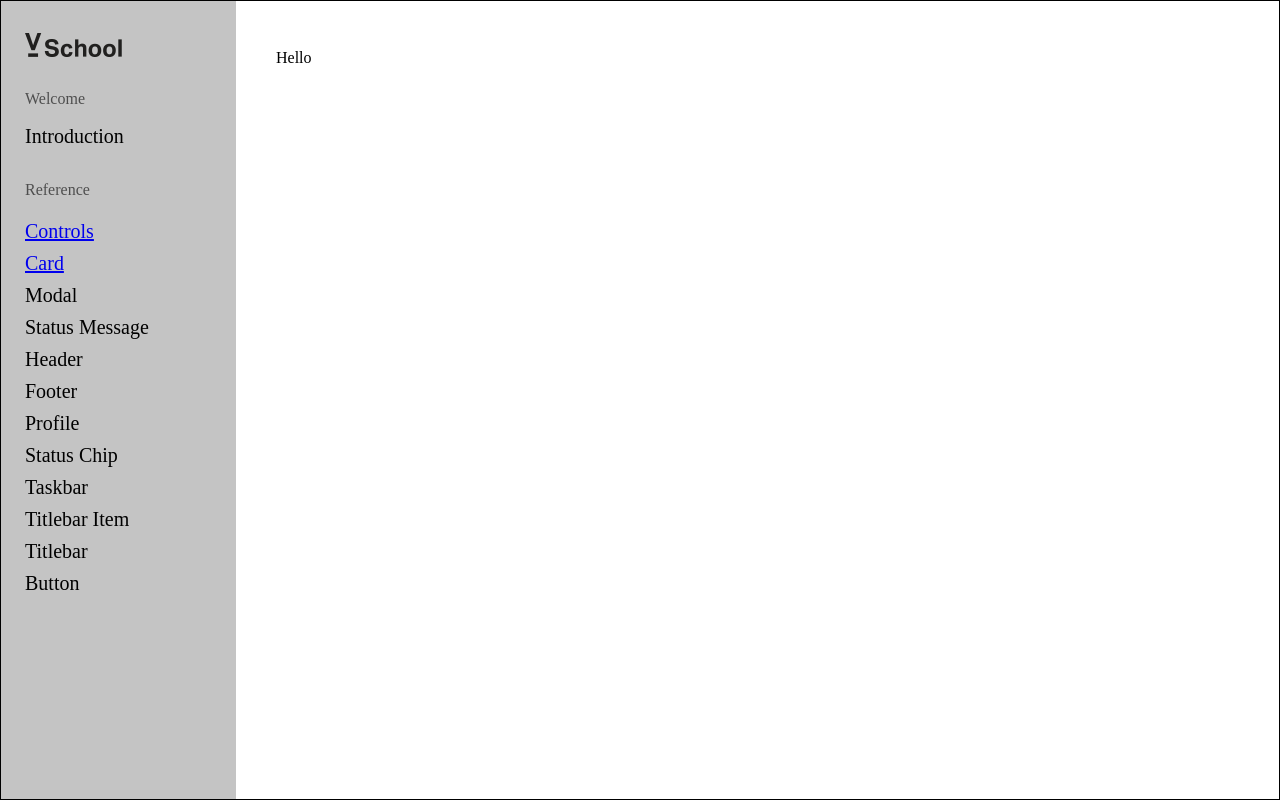
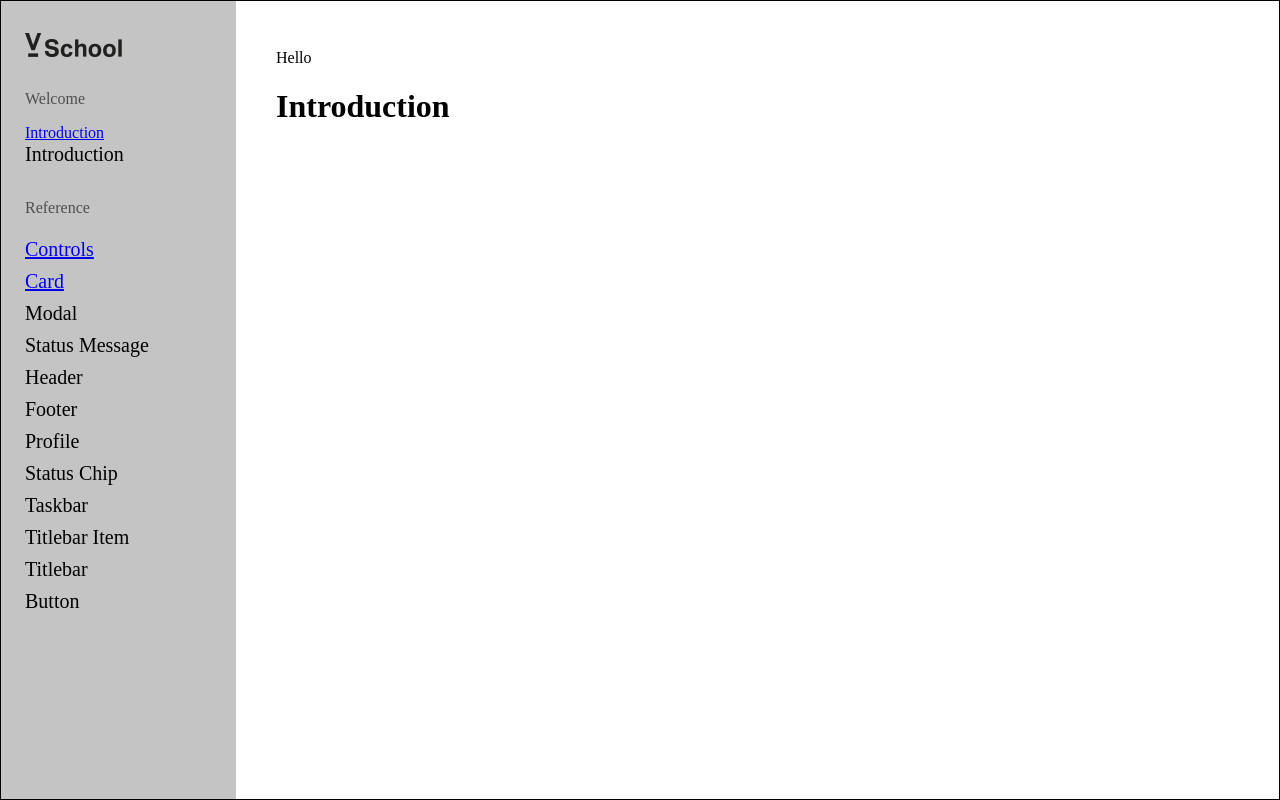
Before and after one commit to VSchool/lotus, a React (Create React App) app in the folder example/: page / in a window 1280 px wide. Built offline with nearby package versions, Linux system fonts and the light colour scheme; a web font is replaced by a local one.

Commit message:
Added Introduction Component
Added Introduction component to be rendered with the template for each component example page.

```diff
--- /dev/null
+++ b/example/src/components/Introduction.js
@@ -0,0 +1,11 @@
+import React from 'react'
+
+function Introduction() {
+    return (
+        <div>
+            <h1>Introduction</h1>
+        </div>
+    )
+}
+
+export default Introduction
--- a/example/src/components/Main.js
+++ b/example/src/components/Main.js
@@ -2,10 +2,10 @@ import React from "react"
 import styled from "styled-components"
 import { Switch, Route } from 'react-router-dom'
 
+import Introduction from './Introduction'
 import Controls from '../example-components/Controls.example'
 import Card from '../example-components/Card.example'
 
-// import Template from './Template'
 
 
 const MainContainer = styled.div`
@@ -21,15 +21,10 @@ export default function Main() {
         <MainContainer>
             <p>Hello</p>
             <Switch>
-                <Route path='/controls'>
-                    <Controls />
-                </Route>
-                <Route path='/card'>
-                    <Card />
-                </Route>
+                <Route exact path='/'><Introduction /></Route>
+                <Route path='/controls'><Controls /></Route>
+                <Route path='/card'><Card /></Route>
             </Switch>
-            {/* <Template />
-            <Template /> */}
         </MainContainer>
     )
 }
--- a/example/src/components/SideNav.js
+++ b/example/src/components/SideNav.js
@@ -70,6 +70,7 @@ function SideNav() {
                 <img src={logo} alt={"V School logo"} />
             </NavLogoContainer>
             <WelcomeText>Welcome</WelcomeText>
+            <Link to='/'>Introduction</Link>
             <IntroductionText>Introduction</IntroductionText>
             <ComponentList>
                 {/* <Link to='/controls'>Testing</Link> */}
```
